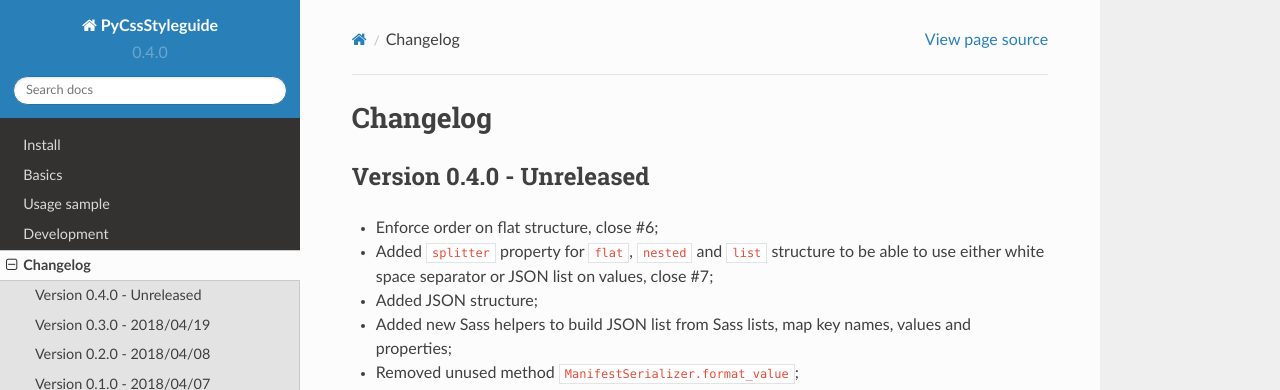
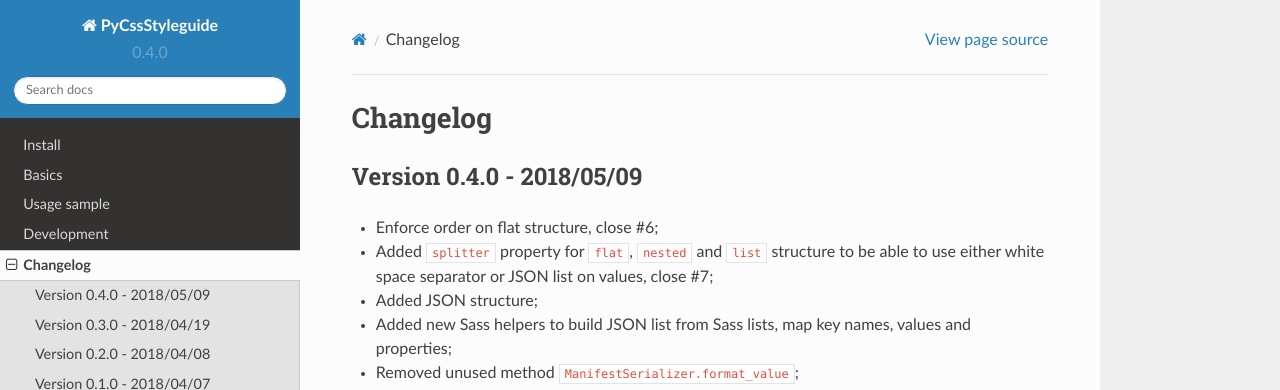
Before and after one commit to sveetch/py-css-styleguide, a Sphinx documentation site: the page built from docs/changelog.rst, in a window 1280 px wide and 1368 px high. Shown: the top 390 px of the window. Built offline with Sphinx 7.4.7 and the Read the Docs theme 2.0.0, drawn with Linux system fonts in a browser that asks for light colours.

Commit message:
Fix changelog for missing 0.4.0 release date

```diff
--- a/docs/changelog.rst
+++ b/docs/changelog.rst
@@ -3,7 +3,7 @@
 Changelog
 =========
 
-Version 0.4.0 - Unreleased
+Version 0.4.0 - 2018/05/09
 --------------------------
 
 * Enforce order on flat structure, close #6;
```
